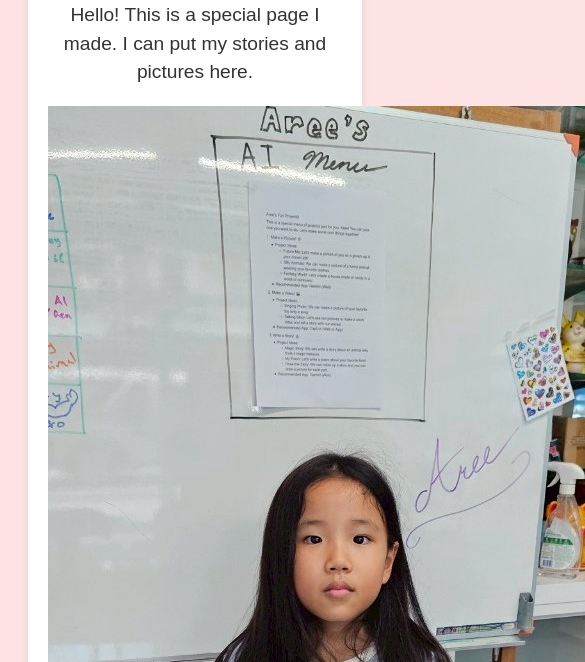
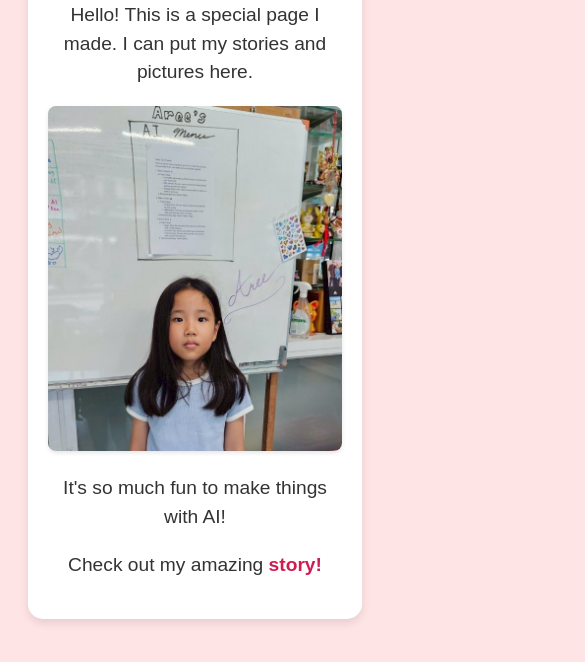
Before and after one commit to dgkmills/Aree, a plain HTML site: page index.html in a window 390 px wide. Shown: the part 182-844 px from the top of the page, 585 px wide, since content can reach past the window. Drawn offline with Linux system fonts and the light colour scheme.

Commit message:
Update index.html
Update homepage for mobile

```diff
--- a/index.html
+++ b/index.html
@@ -17,7 +17,7 @@
             border-radius: 15px;
             padding: 20px;
             box-shadow: 0 4px 8px rgba(0,0,0,0.1);
-            max-width: 600px;
+            max-width: 600px; /* Adjusting for a better look on desktop */
             margin: 0 auto;
         }
         h1 {
@@ -38,6 +38,17 @@
         nav a {
             margin: 0 15px;
         }
+        img {
+            max-width: 100%;
+            height: auto;
+            border-radius: 8px;
+            box-shadow: 0 2px 4px rgba(0,0,0,0.1);
+        }
+        @media (max-width: 600px) {
+            .container {
+                max-width: 90%;
+            }
+        }
     </style>
 </head>
 <body>
@@ -52,14 +63,12 @@
             I can put my stories and pictures here.
         </p>
 
-        <!-- You can put a link to an image from the web here!  -->
         <img src="AreeBasic.jpg" alt="A photo of Aree">
 
         <p>
             It's so much fun to make things with AI!
         </p>
 
-        <!-- This link will open her Gemini Storybook -->
         <p>
             Check out my amazing <a href="https://g.co/gemini/share/4989acbda228" target="_blank">story!</a>
         </p>
```
